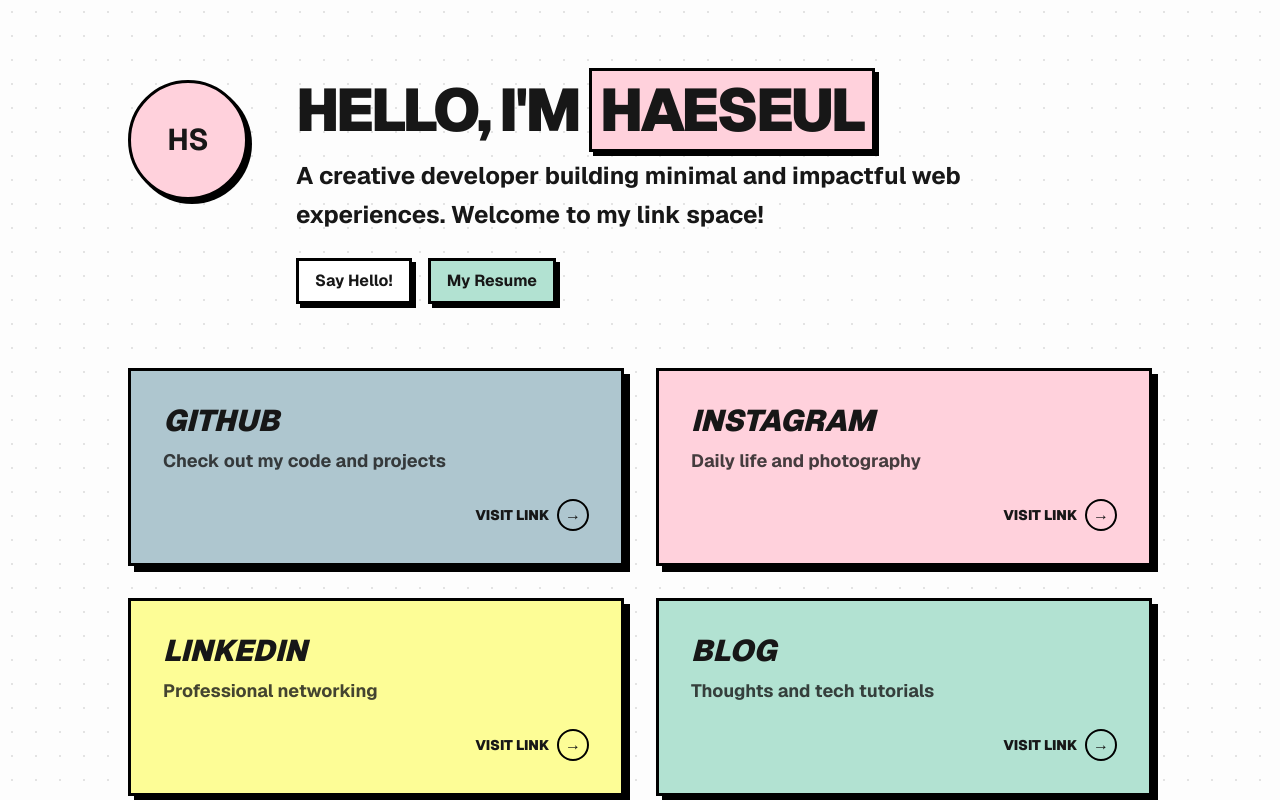
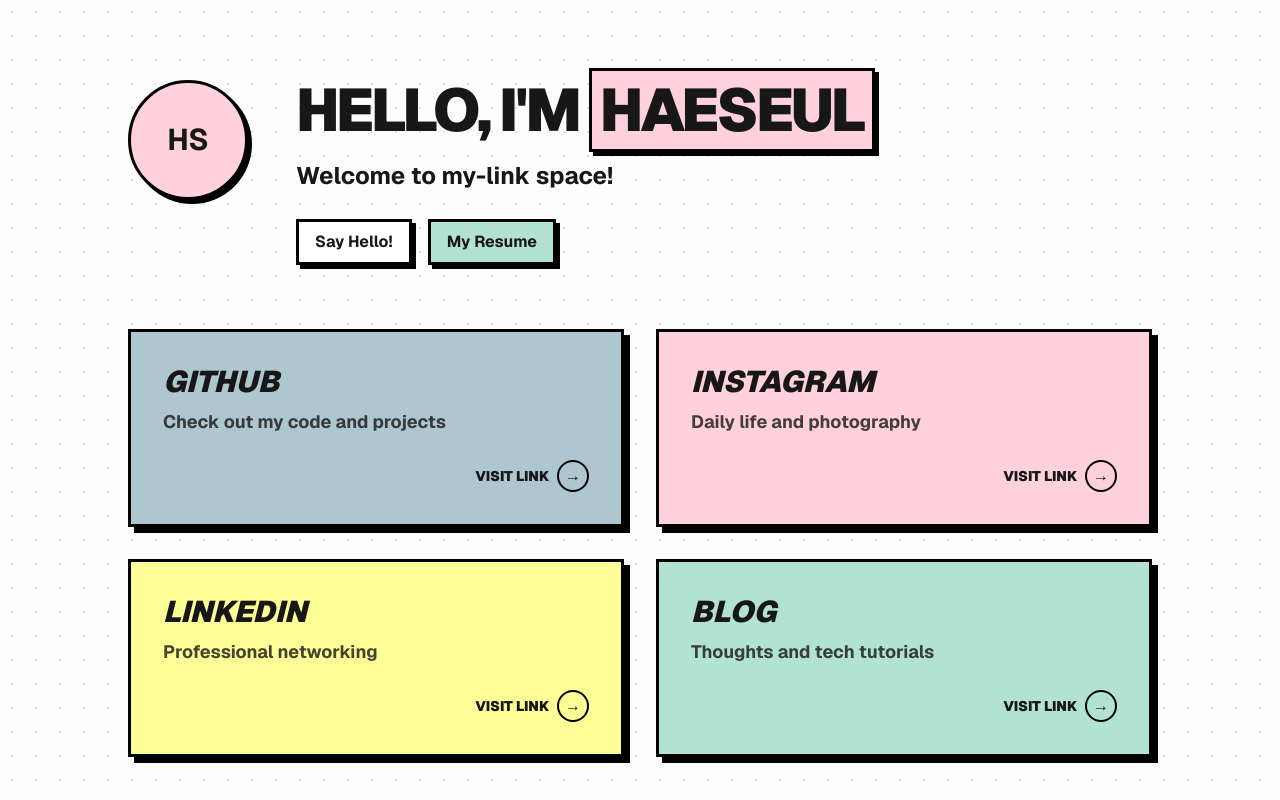
Before and after one commit to KimHaeSeul/my-link, a Next.js app in the folder my-profile/: page / in a window 1280 px wide. Shown: the top 800 px of the page. Built offline with nearby package versions, Linux system fonts and the light colour scheme.

Commit message:
docs: 프로필 인사말 문구 수정

```diff
--- a/my-profile/app/page.tsx
+++ b/my-profile/app/page.tsx
@@ -26,7 +26,7 @@
               Hello, I&apos;m <span className="bg-pastel-pink px-2 border-[3px] border-black shadow-[4px_4px_0px_0px_#000]">HaeSeul</span>
             </h1>
             <p className="text-xl md:text-2xl font-bold mb-6 max-w-2xl leading-relaxed">
-              A creative developer building minimal and impactful web experiences. Welcome to my link space!
+              Welcome to my-link space!
             </p>
             <div className="flex flex-wrap justify-center lg:justify-start gap-4">
               <button className="neo-brutalist-btn bg-white">Say Hello!</button>
```
